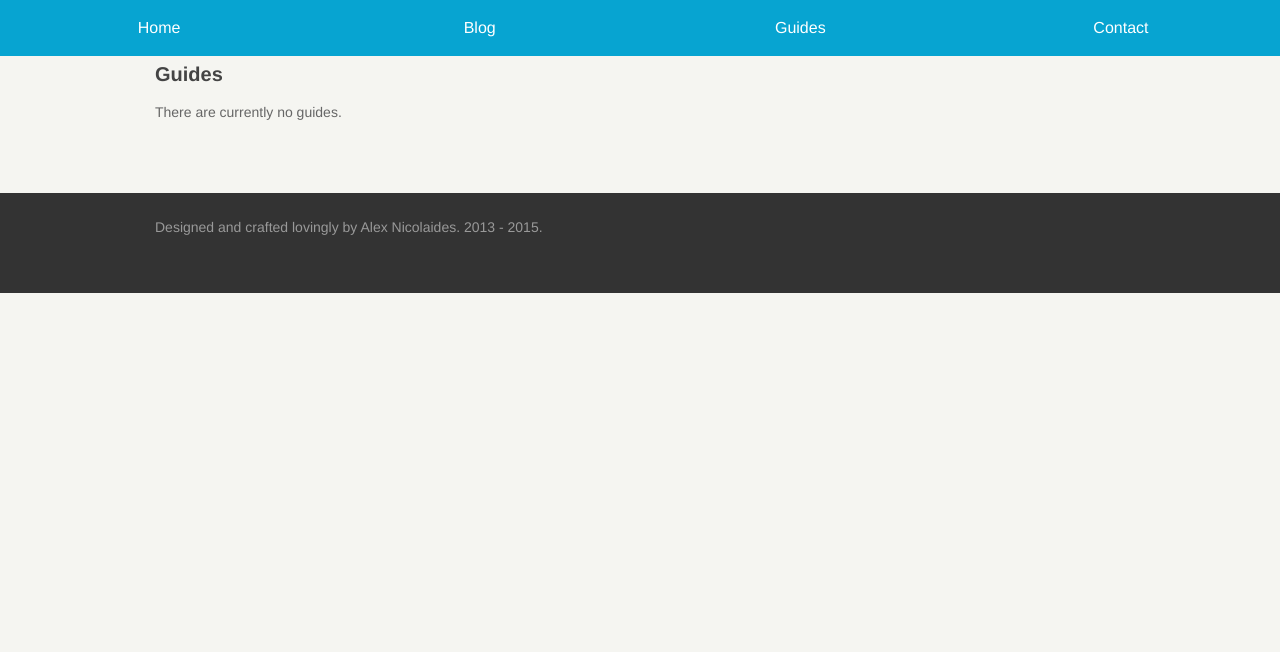
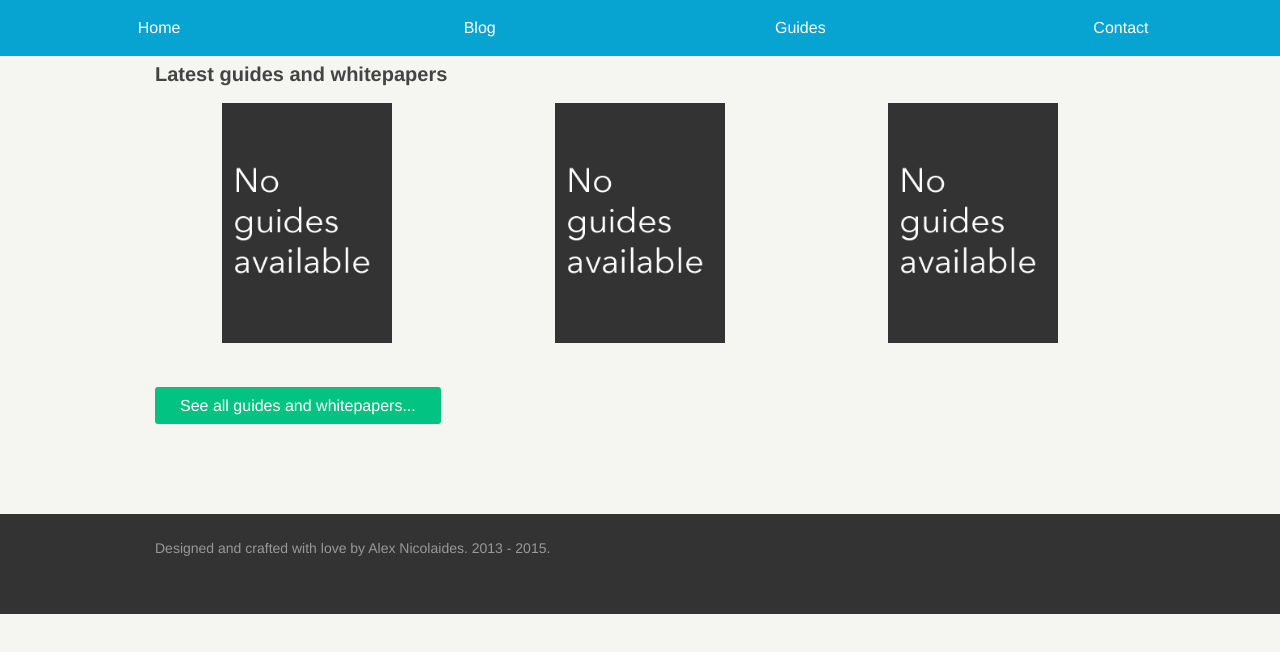
Before and after one commit to Nicolaides9/nicolaides9.github.io, a plain HTML site: page guides.html in a window 1280 px wide. Drawn offline with Linux system fonts and the light colour scheme.

Commit message:
guide images, general updates

```diff
--- a/guides.html
+++ b/guides.html
@@ -3,7 +3,7 @@
 
 <head>
     <meta charset='utf-8' />
-    <meta name="description" content="Get in contact with me to discuss any opportunities or any of my blog posts or guides" />
+    <meta name="description" content="Guides and whitepapers on analytics topics." />
     <link rel="stylesheet" href="stylesheets/foundation.css" media="screen" type="text/css"/>
     <link rel="stylesheet" type="text/css" media="screen" href="stylesheets/stylesheet.css"/>
     <script>
@@ -28,15 +28,31 @@
   </article>
   <div class="row">
         <div class="large-12 columns">
-            <h4>Guides</h4>
-            <p>There are currently no guides.</p>
+            <h4>Latest guides and whitepapers</h4>
         </div>
-    </div>
+   </div>
+      <div class="row">
+          <div class="large-4 columns center images">
+            <a href="#"><img src="img/noguide.jpg" width="210" alt="no guide available"/></a>
+          </div>
+          <div class="large-4 columns center images">
+            <a href="#"><img src="img/noguide.jpg" width="210" alt="no guide available"/></a>
+          </div>
+          <div class="large-4 columns center images">
+            <a href="#"><img src="img/noguide.jpg" width="210" alt="no guide available"/></a>
+          </div>
+          <div class="clearfix"></div>
+          <div class="large-12 columns">
+          <a class="large-button" href="#">See all guides and whitepapers...</a>
+        </div>
+      </div>
+      <div class="clearfix"></div>
+
     <div class="clearfix"></div>
   <footer>
         <div class="row">
               <div class="large-12 columns">
-                <p class="f-text">Designed and crafted lovingly by Alex Nicolaides. 2013 - 2015.</p>
+                <p class="f-text">Designed and crafted with love by Alex Nicolaides. 2013 - 2015.</p>
               </div>
         </div>
     </footer>
```
Also changed, not shown: blog.html (+3 -2 lines), contact.html (+1 -1 lines), index.html (+6 -6 lines), img/noguide.jpg (added).
